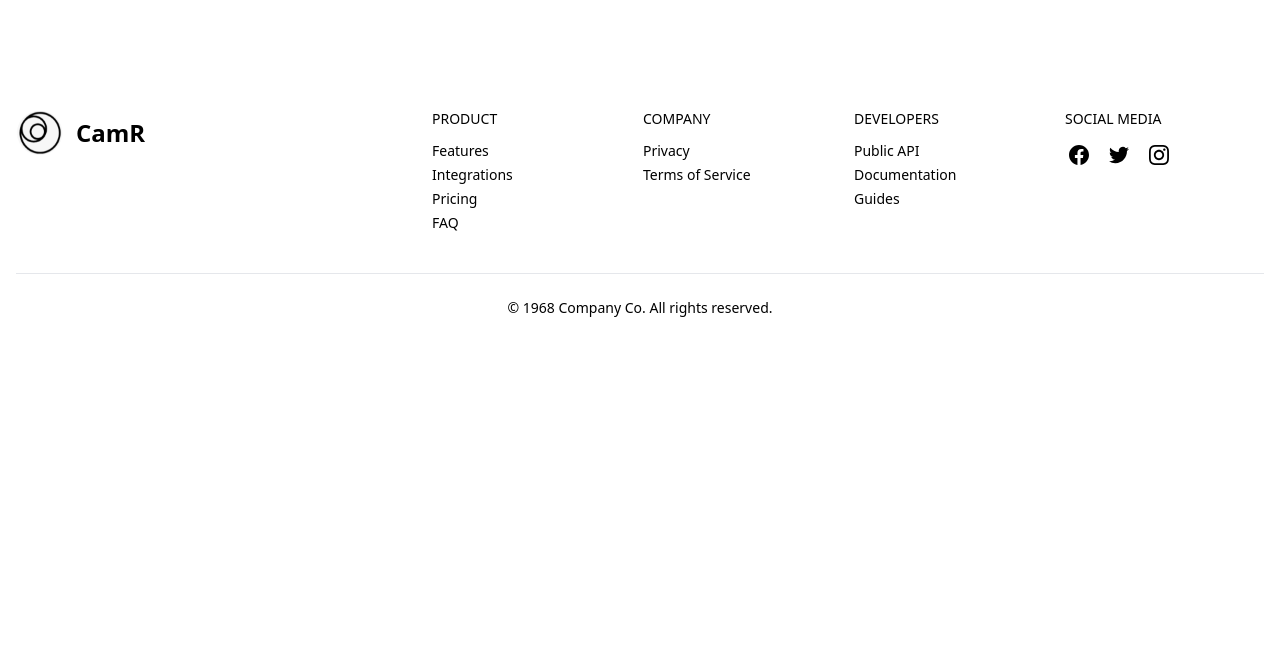
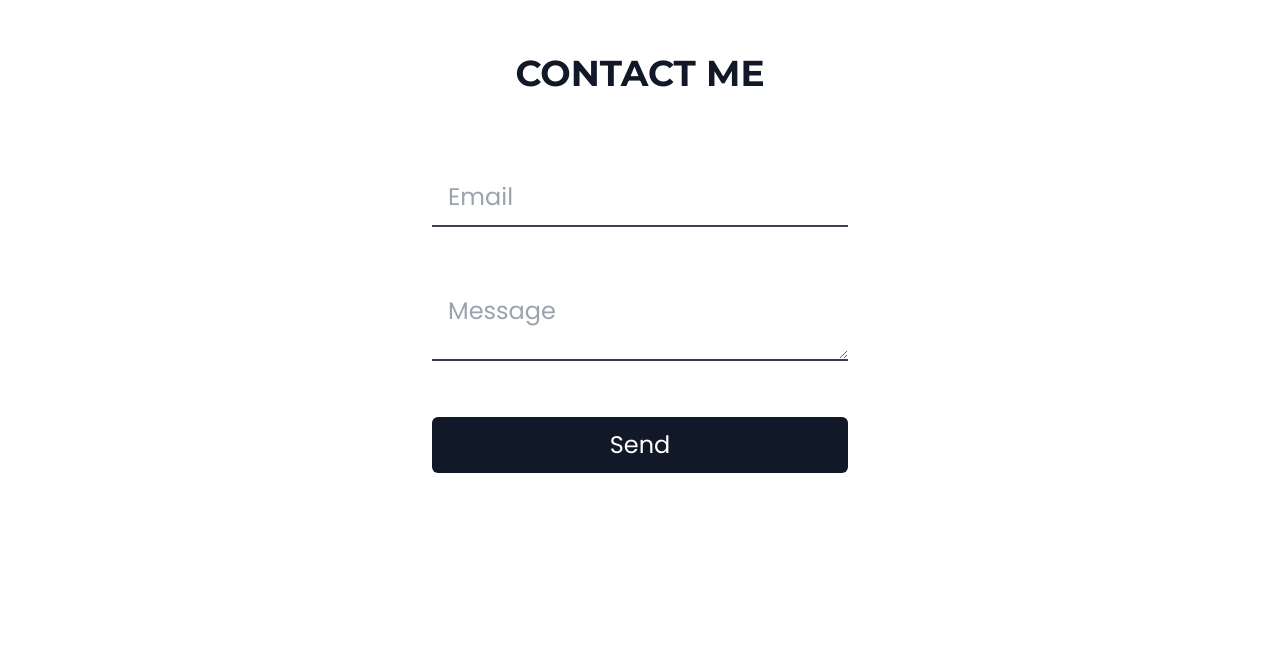
Before and after one commit to Mazharul-Islam-2046/camR, a React (Vite) app: page /camera in a window 1280 px wide. Shown: the part 1421-2080 px from the top of the page. Before the commit the page ends 1763 px from the top, so only its background shows below. Built offline with nearby package versions, Linux system fonts and the light colour scheme; no server answers.

Commit message:
working contact form added

```diff
--- a/src/pages/Home/Home.jsx
+++ b/src/pages/Home/Home.jsx
@@ -3,6 +3,7 @@ import { Outlet, useLocation } from "react-router-dom";
 import Hearder from "./HomeComponents/Hearder";
 import MenuBar from "./HomeComponents/MenuBar/MenuBar";
 import { useEffect, useState } from "react";
+import ContactUs from "./HomeComponents/ContactUs";
 
 
 
@@ -30,6 +31,7 @@ const Home = () => {
                 path !== "/add" && <MenuBar />
             }
             <Outlet />
+            <ContactUs/>
         </div>
     );
 };
--- /dev/null
+++ b/src/pages/Home/HomeComponents/ContactUs.jsx
@@ -0,0 +1,24 @@
+
+
+const ContactUs = () => {
+
+
+    return (
+        <div id="contactme" className="flex flex-col py-8 items-center mt-24 -mb-20">
+            <h2 className="text-3xl md:text-4xl text-gray-900 font-secondary font-bold mt-8 uppercase">Contact Me</h2>
+            <form
+                className="flex flex-col w-[70vw] max-w-4xl md:w-[50vw] text-lg md:text-2xl px-2  md:px-28 py-20 font-primary"
+                action="https://formspree.io/f/xwkdgynp"
+                method="POST"
+            >
+
+                    <input className="pt-2 pb-3 px-4 mb-14 outline-none border-b-2 border-gray-700"type="email" name="email" placeholder="Email"/>
+                    <textarea className="pt-3 px-4 mb-14 outline-none border-b-2 border-gray-700" name="message" placeholder="Message"></textarea>
+
+                <button className="bg-gray-900 rounded-md text-white py-3 hover:text-gray-800 hover:bg-white border-gray-800 hover:border-2" type="submit">Send</button>
+            </form>
+        </div>
+    );
+};
+
+export default ContactUs;
```
Also changed, not shown: 1 other file (tests, documents, lock files or other folders).
